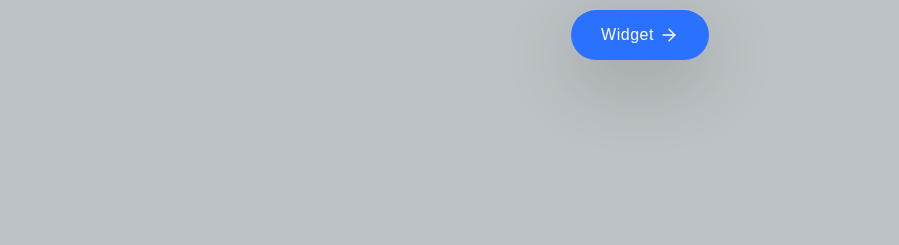
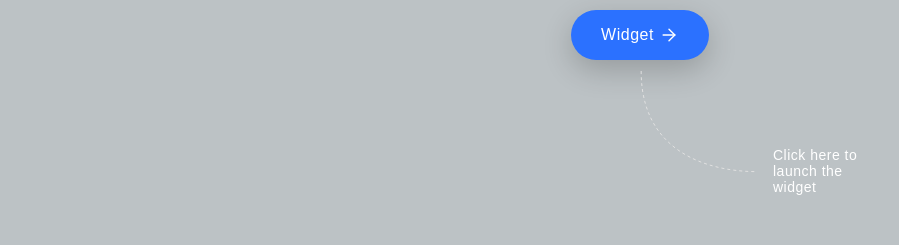
Before and after one commit to liaojikunwork/airswap-demo, a React (Create React App) app: page / in a window 1280 px wide. Shown: the part 373-618 px from the top of the page, without its empty margins (0-899 px from the left). Built offline with nearby package versions, Linux system fonts and the light colour scheme; a web font is replaced by a local one.

Commit message:
design updates

```diff
--- a/src/App.tsx
+++ b/src/App.tsx
@@ -3,6 +3,7 @@ import styled from 'styled-components';
 import './App.css'
 import { ReactComponent as AirswapLogo } from './airswap-logo.svg';
 import { ReactComponent as ArrowRightIcon } from './arrow-right-icon.svg';
+import { ReactComponent as InfoArrow } from './info-arrow.svg';
 
 import Button from './components/Button';
 import Flex from './components/Flex';
@@ -56,6 +57,28 @@ const ArrowRightIconContainer = styled(Flex)`
   }
 `
 
+const InfoArrowIconContainer = styled(Flex)`
+  margin-left: -25px;
+  margin-bottom: 5px;
+`
+
+const ButtonContainer = styled(Flex).attrs({ $justify: 'center' })`
+  position: relative;
+`
+
+const InfoArrowContainer = styled(Flex).attrs({ $align: 'flex-end', $direction: 'row' })`
+  position: absolute;
+  top: calc(100% + 10px);
+  left: calc(50%);
+`
+
+const InfoText = styled.p`
+  font-size: 14px;
+  font-weight: 500;
+  color: white;
+  width: 85px;
+`
+
 export default function App() {
   return (
     <AppContainer>
@@ -63,6 +86,7 @@ export default function App() {
         <AirswapLogo />
       </LogoContainer>
       <Flex $height="100%" $justify="center">
+        <ButtonContainer>
           <Button onClick={openTraderWidget}>
             <Flex $direction="row">
               <ButtonText>
@@ -73,6 +97,15 @@ export default function App() {
               </ArrowRightIconContainer>
             </Flex>
           </Button>
+          <InfoArrowContainer>
+            <InfoArrowIconContainer>
+              <InfoArrow />
+            </InfoArrowIconContainer>
+            <InfoText>
+              Click here to launch the widget
+            </InfoText>
+          </InfoArrowContainer>
+        </ButtonContainer>
       </Flex>
       <Flex $shrink={0}>
         <DocsLink target="_blank" href="https://docs.fluidity.io/#/">Widget Documentation</DocsLink>
--- a/src/components/Button.tsx
+++ b/src/components/Button.tsx
@@ -16,7 +16,7 @@ const ButtonEl = styled.button<ButtonElProps>`
   height: 50px;
   color: white;
   background-color: #2b71ff;
-  box-shadow: 0px 20px 75px 0px rgba(0, 0, 0, 0.2);
+  box-shadow: 0px 10px 30px 0px rgba(0, 0, 0, 0.2);
   opacity: ${({ $isDisabled }) => $isDisabled ? 0.5 : 1};
   border-radius: 30px;
   pointer-events: ${({ $isDisabled }) => $isDisabled ? 'none' : 'auto'};
```
Also changed, not shown: package.json (+6 -4 lines), src/info-arrow.svg (added), 1 other file (tests, documents, lock files or other folders). Lines whose indentation alone changed are shown as unchanged.
